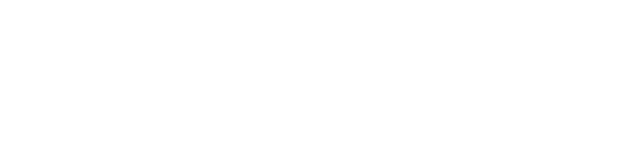
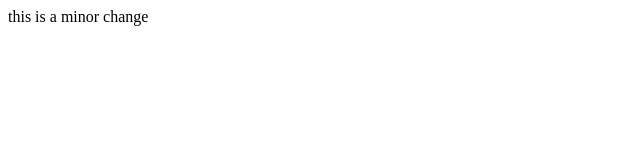
Before and after one commit to 164169-vijay/day1, a plain HTML site: page 1.html in a window 1280 px wide. Shown: the whole page, without its empty margins (0-640 px from the left). Drawn offline with Linux system fonts and the light colour scheme.

Commit message:
html files finally modified

```diff
--- a/1.html
+++ b/1.html
@@ -1,2 +1,3 @@
 <html>
+<body>this is a minor change</body>
 </html>
```
Also changed, not shown: 2.html (+1 -0 lines).
